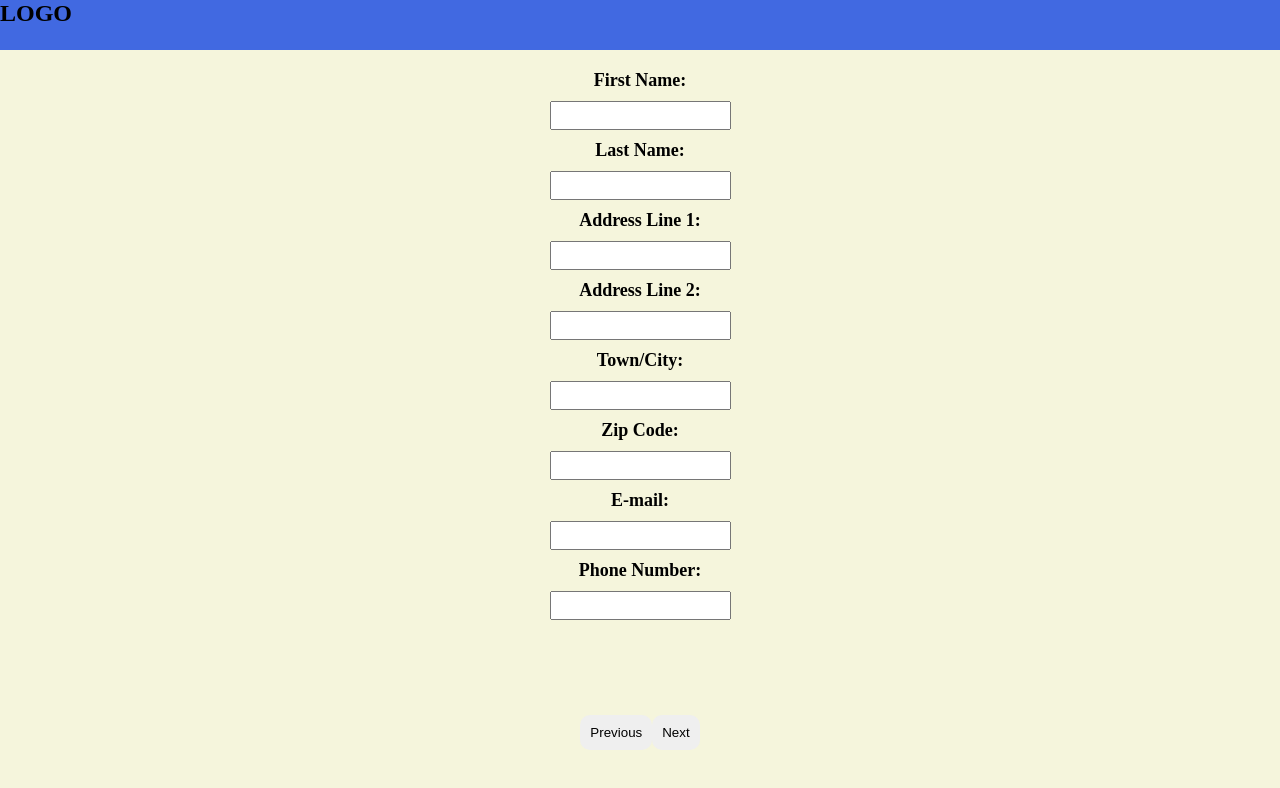
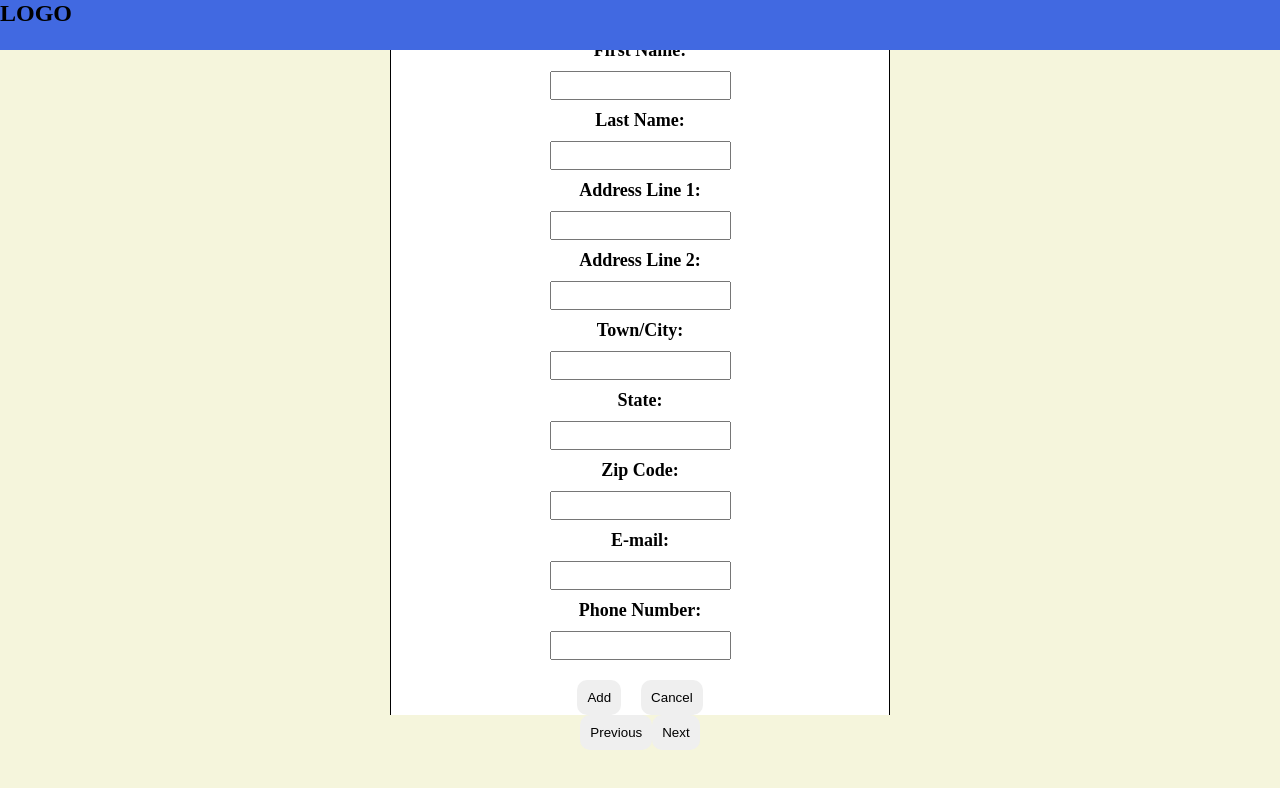
Before and after one commit to nrod42/cv-project, a React (Create React App) app: page / in a window 1280 px wide. Shown: the top 788 px of the page. Built offline with nearby package versions, Linux system fonts and the light colour scheme.

Commit message:
Moved all card arrays to App.js. Now the newly added review section can access all cards and display them for final review. Just need to wire edit and delete buttons on review page, add more styling, and maybe an intro page in the beginning

```diff
--- a/src/App.js
+++ b/src/App.js
@@ -1,8 +1,9 @@
 import React from "react";
 import Navigation from "./Components/Navigation";
-import ContactForm from "./Components/Contact/ContactForm";
+import Contact from "./Components/Contact/Contact";
 import Education from "./Components/Education/Education";
 import Work from "./Components/Work/Work";
+import Review from "./Components/Review";
 
 class App extends React.Component {
   constructor() {
@@ -13,11 +14,35 @@ class App extends React.Component {
         isContactActive: true,
         isEducationActive: false,
         isWorkActive: false,
+        isReviewActive: false,
       },
+      contactCard: "",
+      educationCards: [],
+      workCards: [],
     };
-
+    this.setContactCard = this.setContactCard.bind(this);
+    this.setEducationCards = this.setEducationCards.bind(this);
+    this.setWorkCards = this.setWorkCards.bind(this);
     this.prevPage = this.prevPage.bind(this);
     this.nextPage = this.nextPage.bind(this);
+  }
+
+  setContactCard(card) {
+    this.setState({
+      contactCard: card,
+    });
+  }
+
+  setEducationCards(cards) {
+    this.setState({
+      educationCards: cards,
+    });
+  }
+
+  setWorkCards(cards) {
+    this.setState({
+      workCards: cards,
+    });
   }
 
   nextPage() {
@@ -35,11 +60,25 @@ class App extends React.Component {
           isWorkActive: !this.state.currentPage.isWorkActive,
         },
       });
+    } else if (this.state.currentPage.isWorkActive) {
+      this.setState({
+        currentPage: {
+          isWorkActive: !this.state.currentPage.isWorkActive,
+          isReviewActive: !this.state.currentPage.isReviewActive,
+        },
+      });
     }
   }
 
   prevPage() {
-    if (this.state.currentPage.isWorkActive) {
+    if (this.state.currentPage.isReviewActive) {
+      this.setState({
+        currentPage: {
+          isReviewActive: !this.state.currentPage.isReviewActive,
+          isWorkActive: !this.state.currentPage.isWorkActive,
+        },
+      });
+    } else if (this.state.currentPage.isWorkActive) {
       this.setState({
         currentPage: {
           isWorkActive: !this.state.currentPage.isWorkActive,
@@ -70,7 +109,10 @@ class App extends React.Component {
                     : "inactiveForm"
                 }`}
             >
-              <ContactForm />
+              <Contact
+                contactCard={this.state.contactCard}
+                setContactCard={this.setContactCard}
+              />
             </div>
             <div
               className={`educationSectionWrapper
@@ -80,7 +122,10 @@ class App extends React.Component {
                     : "inactiveForm"
                 }`}
             >
-              <Education />
+              <Education
+                educationCards={this.state.educationCards}
+                setEducationCards={this.setEducationCards}
+              />
             </div>
             <div
               className={`workSectionWrapper
@@ -90,7 +135,23 @@ class App extends React.Component {
                     : "inactiveForm"
                 }`}
             >
-              <Work />
+              <Work
+                workCards={this.state.workCards}
+                setWorkCards={this.setWorkCards}
+              />
+            </div>
+            <div
+              className={`reviewSectionWrapper ${
+                this.state.currentPage.isReviewActive
+                  ? "activeForm"
+                  : "inactiveForm"
+              }`}
+            >
+              <Review
+                contactCard={this.state.contactCard}
+                educationCards={this.state.educationCards}
+                workCards={this.state.workCards}
+              />
             </div>
           </div>
           <div className="formNavBtns">
--- a/src/Components/Contact/Contact.js
+++ b/src/Components/Contact/Contact.js
@@ -1,4 +1,5 @@
 import React from "react";
+import ContactCard from "./ContactCard";
 import ContactForm from "./ContactForm";
 
 class Contact extends React.Component {
@@ -6,23 +7,166 @@ class Contact extends React.Component {
     super(props);
     this.state = {
       isActive: true,
+      firstName: "",
+      lastName: "",
+      addr1: "",
+      addr2: "",
+      city: "",
+      state: "",
+      zipcode: "",
+      email: "",
+      phone: "",
     };
+
+    this.toggleContactForm = this.toggleContactForm.bind(this);
+    this.createCard = this.createCard.bind(this);
+    this.setFirstName = this.setFirstName.bind(this);
+    this.setLastName = this.setLastName.bind(this);
+    this.setAddr1 = this.setAddr1.bind(this);
+    this.setAddr2 = this.setAddr2.bind(this);
+    this.setCity = this.setCity.bind(this);
+    this.setAddrState = this.setAddrState.bind(this);
+    this.setZip = this.setZip.bind(this);
+    this.setEmail = this.setEmail.bind(this);
+    this.setPhone = this.setPhone.bind(this);
+  }
+
+  setFirstName = (name) => {
+    this.setState({
+      firstName: name,
+    });
+  };
+
+  setLastName = (name) => {
+    this.setState({
+      lastName: name,
+    });
+  };
+
+  setAddr1 = (addr) => {
+    this.setState({
+      addr1: addr,
+    });
+  };
+
+  setAddr2 = (addr) => {
+    this.setState({
+      addr2: addr,
+    });
+  };
+
+  setCity = (city) => {
+    this.setState({
+      city: city,
+    });
+  };
+
+  setAddrState = (state) => {
+    this.setState({
+      state: state,
+    });
+  };
+
+  setZip = (zip) => {
+    this.setState({
+      zip: zip,
+    });
+  };
+
+  setEmail = (email) => {
+    this.setState({
+      email: email,
+    });
+  };
+
+  setPhone = (phone) => {
+    this.setState({
+      phone: phone,
+    });
+  };
+
+  createCard() {
+    this.props.setContactCard(
+      <ContactCard
+        toggleForm={this.toggleContactForm}
+        firstName={this.state.firstName}
+        lastName={this.state.lastName}
+        addr1={this.state.addr1}
+        addr2={this.state.addr2}
+        city={this.state.city}
+        addrState={this.state.addrState}
+        zip={this.state.zip}
+        email={this.state.email}
+        phone={this.state.phone}
+        setFirstName={this.setFirstName}
+        setLastName={this.setLastName}
+        setAddr1={this.setAddr1}
+        setAddr2={this.setAddr2}
+        setCity={this.setCity}
+        setAddrState={this.setAddrState}
+        setZip={this.setZip}
+        setEmail={this.setEmail}
+        setPhone={this.setPhone}
+      />
+    );
+  }
+
+  toggleContactForm = () => {
+    this.setState({
+      isActive: !this.state.isActive,
+    });
+  };
+
+  clearForm() {
+    this.setState({
+      firstName: "",
+      lastName: "",
+      addr1: "",
+      addr2: "",
+      city: "",
+      state: "",
+      zipcode: "",
+      email: "",
+      phone: "",
+    });
   }
 
   render() {
     return (
       <div className="contactSection">
-        <h2>Education Info</h2>
-        {this.state.contactCard}
-        <div className="addMoreBtn">
-          <button onClick={this.toggleContactForm}>Add More</button>
-        </div>
+        <h2>Contact Info</h2>
+        {this.props.contactCard}
         <div
-          className={this.state.isActive ? "activeForm" : "inactiveContactForm"}
+          className={
+            this.state.isActive ? "activeContactForm" : "inactiveContactForm"
+          }
         >
-          <ContactForm />
+          <ContactForm
+            toggleForm={this.toggleContactForm}
+            createCard={this.createCard}
+            firstName={this.state.firstName}
+            lastName={this.state.lastName}
+            addr1={this.state.addr1}
+            addr2={this.state.addr2}
+            city={this.state.city}
+            addrState={this.state.addrState}
+            zip={this.state.zip}
+            email={this.state.email}
+            phone={this.state.phone}
+            setFirstName={this.setFirstName}
+            setLastName={this.setLastName}
+            setAddr1={this.setAddr1}
+            setAddr2={this.setAddr2}
+            setCity={this.setCity}
+            setAddrState={this.setAddrState}
+            setZip={this.setZip}
+            setEmail={this.setEmail}
+            setPhone={this.setPhone}
+          />
         </div>
       </div>
     );
   }
 }
+
+export default Contact;
--- /dev/null
+++ b/src/Components/Contact/ContactCard.js
@@ -0,0 +1,39 @@
+import React from "react";
+
+class ContactCard extends React.Component {
+  constructor(props) {
+    super(props);
+
+    this.handleEdit = this.handleEdit.bind(this);
+  }
+
+  handleEdit() {
+    this.props.toggleForm();
+    // this.props.edit(this.props.cardInfo.id); //returns edited obj and then fills inputs fields with its info;
+  }
+
+  render() {
+    return (
+      <div className="contactCard">
+        <div>
+          <p>First Name: {this.props.firstName}</p>
+          <p>Last Name: {this.props.lastName}</p>
+          <p>Address 1: {this.props.addr1}</p>
+          <p>Address 2: {this.props.addr2}</p>
+          <p>City: {this.props.city}</p>
+          <p>State: {this.props.addrState}</p>
+          <p>Zipcode: {this.props.zip}</p>
+          <p>Email: {this.props.email}</p>
+          <p>Phone: {this.props.phone}</p>
+        </div>
+        <div>
+          <button onClick={this.handleEdit} type="button">
+            Edit
+          </button>
+        </div>
+      </div>
+    );
+  }
+}
+
+export default ContactCard;
--- a/src/Components/Contact/ContactForm.js
+++ b/src/Components/Contact/ContactForm.js
@@ -1,32 +1,150 @@
 import React from "react";
 
 class ContactForm extends React.Component {
+  constructor(props) {
+    super(props);
+
+    this.handlefFirstName = this.handleFirstName.bind(this);
+    this.handlefLastName = this.handleLastName.bind(this);
+    this.handleAddr1 = this.handleAddr1.bind(this);
+    this.handleAddr2 = this.handleAddr2.bind(this);
+    this.handleCity = this.handleCity.bind(this);
+    this.handleAddrState = this.handleAddrState.bind(this);
+    this.handleZip = this.handleZip.bind(this);
+    this.handleEmail = this.handleEmail.bind(this);
+    this.handlePhone = this.handlePhone.bind(this);
+    this.onSubmitForm = this.onSubmitForm.bind(this);
+    this.cancelForm = this.cancelForm.bind(this);
+  }
+
+  handleFirstName = (e) => {
+    this.props.setFirstName(e.target.value);
+  };
+
+  handleLastName = (e) => {
+    this.props.setLastName(e.target.value);
+  };
+
+  handleAddr1 = (e) => {
+    this.props.setAddr1(e.target.value);
+  };
+
+  handleAddr2 = (e) => {
+    this.props.setAddr2(e.target.value);
+  };
+
+  handleCity = (e) => {
+    this.props.setCity(e.target.value);
+  };
+
+  handleAddrState = (e) => {
+    this.props.setAddrState(e.target.value);
+  };
+
+  handleZip = (e) => {
+    this.props.setZip(e.target.value);
+  };
+
+  handleEmail = (e) => {
+    this.props.setEmail(e.target.value);
+  };
+
+  handlePhone = (e) => {
+    this.props.setPhone(e.target.value);
+  };
+
+  onSubmitForm(e) {
+    e.preventDefault();
+
+    this.props.createCard();
+    this.props.toggleForm();
+  }
+
+  cancelForm = (e) => {
+    this.props.toggleForm();
+  };
+
   render() {
     return (
-      <form>
+      <form onSubmit={this.onSubmitForm}>
         <label htmlFor="firstName">First Name:</label>
-        <input type="text" id="firstName"></input>
+        <input
+          onChange={this.handleFirstName}
+          type="text"
+          id="firstName"
+          value={this.props.firstName}
+        ></input>
 
         <label htmlFor="lastName">Last Name:</label>
-        <input type="text" id="lastName"></input>
+        <input
+          onChange={this.handleLastName}
+          type="text"
+          id="lastName"
+          value={this.props.lastName}
+        ></input>
 
-        <label htmlFor="addressLine1">Address Line 1:</label>
-        <input type="text" id="addressLine1"></input>
+        <label htmlFor="addr1">Address Line 1:</label>
+        <input
+          onChange={this.handleAddr1}
+          type="text"
+          id="addr1"
+          value={this.props.addr1}
+        ></input>
 
-        <label htmlFor="addressLine2">Address Line 2:</label>
-        <input type="text" id="addressLine2"></input>
+        <label htmlFor="addr2">Address Line 2:</label>
+        <input
+          onChange={this.handleAddr2}
+          type="text"
+          id="addr2"
+          value={this.props.addr2}
+        ></input>
 
         <label htmlFor="city">Town/City:</label>
-        <input type="text" id="city"></input>
+        <input
+          onChange={this.handleCity}
+          type="text"
+          id="city"
+          value={this.props.city}
+        ></input>
 
-        <label htmlFor="zipcode">Zip Code:</label>
-        <input type="text" id="zipcode"></input>
+        <label htmlFor="addrState">State:</label>
+        <input
+          onChange={this.handleAddrState}
+          type="text"
+          id="addrState"
+          value={this.props.addrState}
+        ></input>
+
+        <label htmlFor="zip">Zip Code:</label>
+        <input
+          onChange={this.handleZip}
+          type="text"
+          id="zip"
+          value={this.props.zip}
+        ></input>
 
         <label htmlFor="email">E-mail:</label>
-        <input type={"email"} id="email"></input>
+        <input
+          onChange={this.handleEmail}
+          type={"email"}
+          id="email"
+          value={this.props.email}
+        ></input>
 
         <label htmlFor="phone">Phone Number:</label>
-        <input type="text" id="phone"></input>
+        <input
+          onChange={this.handlePhone}
+          type="text"
+          id="phone"
+          value={this.props.phone}
+        ></input>
+
+        <div className="cardBtns">
+          <button type="submit">Add</button>
+          <button onClick={this.cancelForm} type="button">
+            Cancel
+          </button>
+        </div>
       </form>
     );
   }
--- /dev/null
+++ b/src/Components/Review.js
@@ -0,0 +1,22 @@
+import React from "react";
+
+class Review extends React.Component {
+  constructor(props) {
+    super(props);
+  }
+
+  render() {
+    return (
+      <div className="reviewSection">
+        <h2>Review</h2>
+        <h3>Contact Info: </h3>
+        {this.props.contactCard}
+        <h3>Education: </h3>
+        {this.props.educationCards}
+        <h3>Work History: </h3>
+        {this.props.workCards}
+      </div>
+    );
+  }
+}
+export default Review;
--- a/src/index.css
+++ b/src/index.css
@@ -104,7 +104,8 @@ form > input {
     height: 0;
 }
 
-.activeEducationForm, .activeWorkForm {
+.activeContactForm, .activeEducationForm, .activeWorkForm {
+    background: white;
     border: 1px solid black;
     border-radius: 10px;
     position: absolute;
@@ -116,32 +117,35 @@ form > input {
     overflow: auto;
 }
 
+.activeContactForm {
+    width: 500px;
+    height: 800px;
+    top: calc(50% - (800px/2));
+    left: calc(50% - (500px/2));
+}
+
 .activeEducationForm {
     width: 500px;
     height: 500px;
-    position: absolute;
     top: calc(50% - (500px/2));
     left: calc(50% - (500px/2));
-    background: white;
 }
 
 .activeWorkForm {
     width: 700px;
     height: 600px;
-    position: absolute;
     top: calc(50% - (600px/2));
     left: calc(50% - (700px/2));
-    background: white;
 }
 
-.inactiveEducationForm, .inactiveWorkForm{
+.inactiveContactForm, .inactiveEducationForm, .inactiveWorkForm{
     height: 0;
     opacity: 0;
     visibility: hidden;
     overflow: hidden;
 }
 
-.educationSection, .workSection {
+.contactSection, .educationSection, .workSection, .reviewSection {
     display: flex;
     flex-direction: column;
     gap: 30px;
@@ -149,7 +153,7 @@ form > input {
     justify-content: center;
 }
 
-.eduCard, .workCard {
+.contactCard, .eduCard, .workCard {
     background: whitesmoke;
     box-shadow: gray 5px 5px 5px 5px;
     width: 50%;
```
Also changed, not shown: src/Components/Education/Education.js (+2 -6 lines), src/Components/Work/Work.js (+2 -5 lines).
